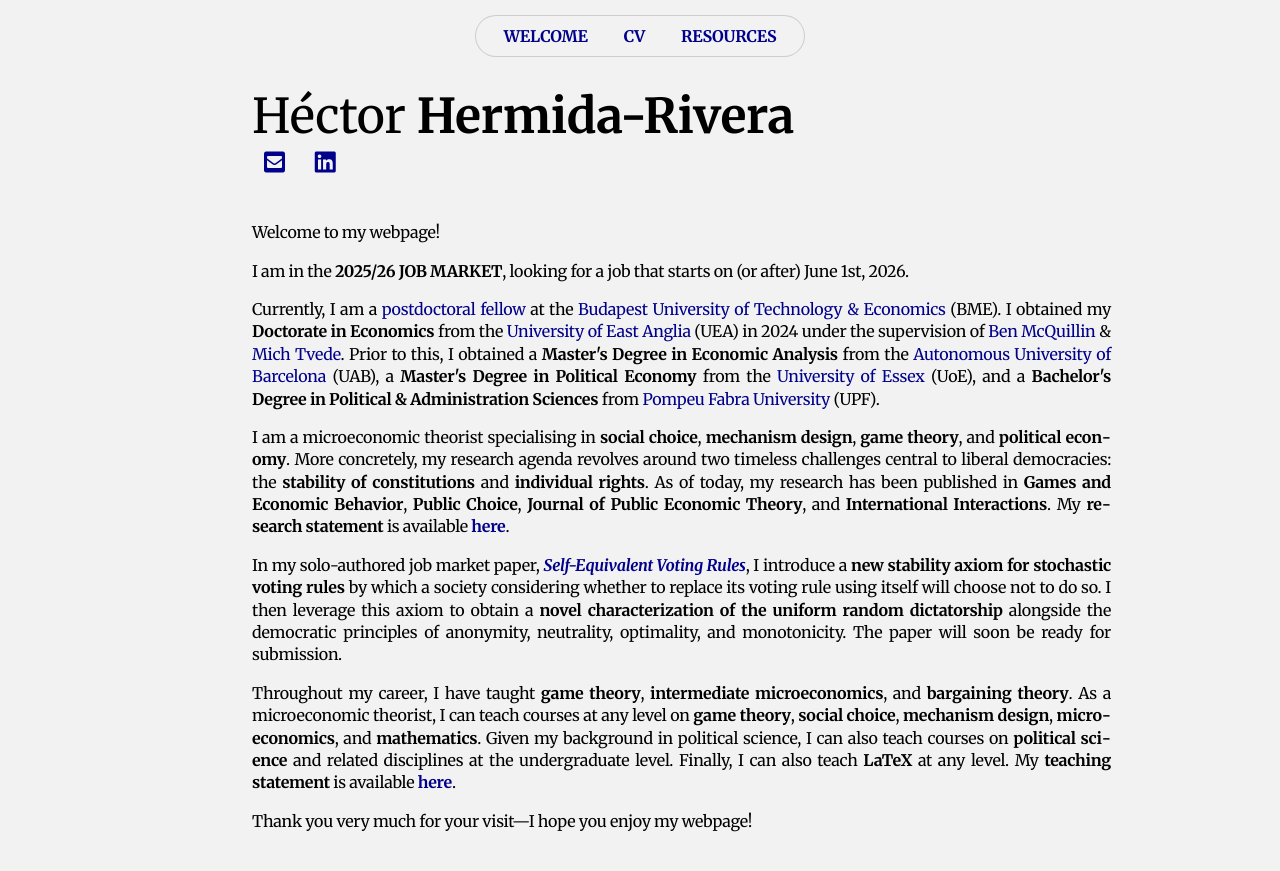
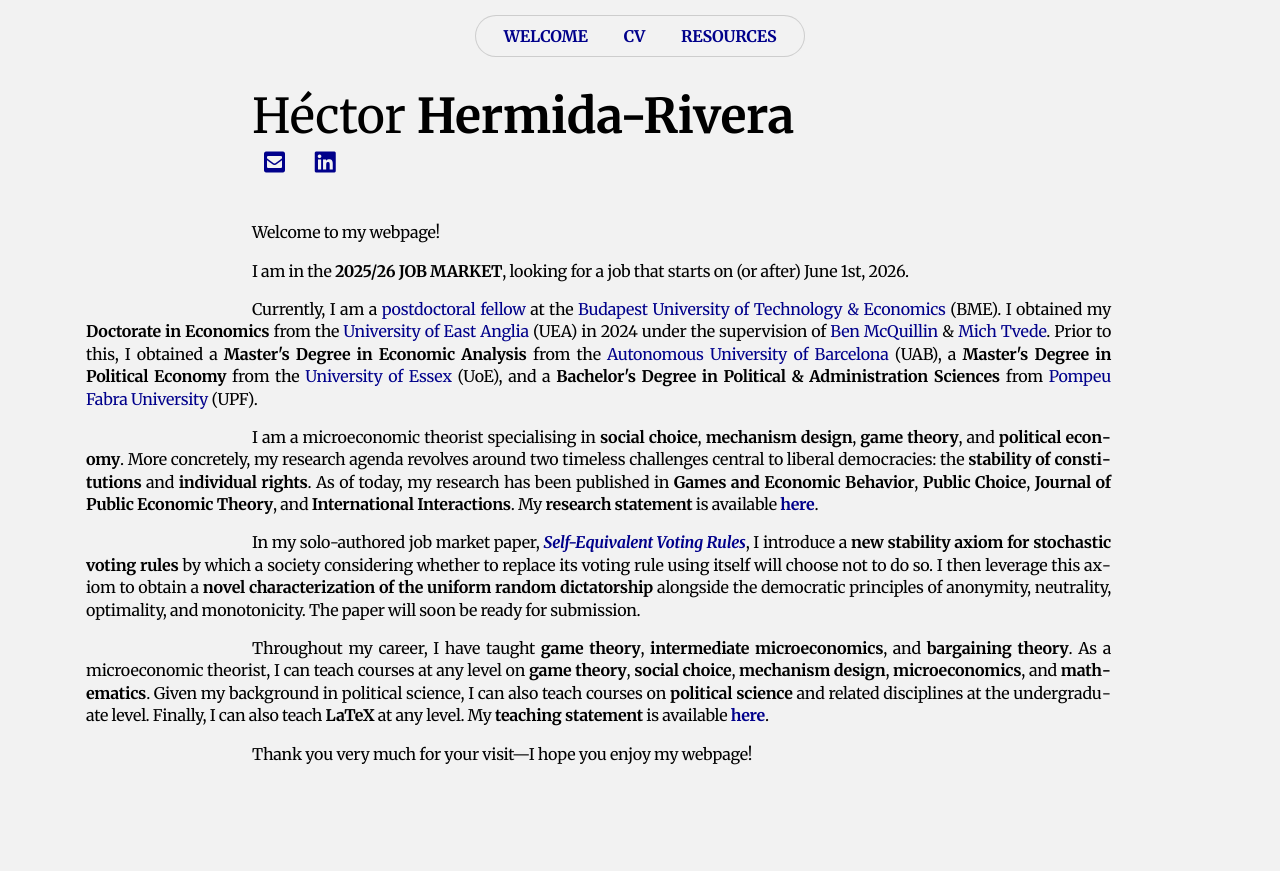
Before and after one commit to HectorHermidaRivera/hectorhermidarivera.github.io, a Jekyll site: the page built from index.md, in a window 1280 px wide. Shown: the top 871 px of the page. Built offline with Jekyll 4.4.1, drawn with Linux system fonts in a browser that asks for light colours; a style sheet for code colours, icons or effects is not loaded.

Commit message:
Update index.md

```diff
--- a/index.md
+++ b/index.md
@@ -39,9 +39,8 @@ title: Héctor Hermida-Rivera
     </a>
   </div>
 
-<div class="two-column">
-  <div class="label"></div>
-  <div class="value">
+<div class="indented-block">
+
   <p>Welcome to my webpage!</p>
 
   <p>
@@ -91,4 +90,3 @@ title: Héctor Hermida-Rivera
   </p>
 
 </div>
-</div>
```
